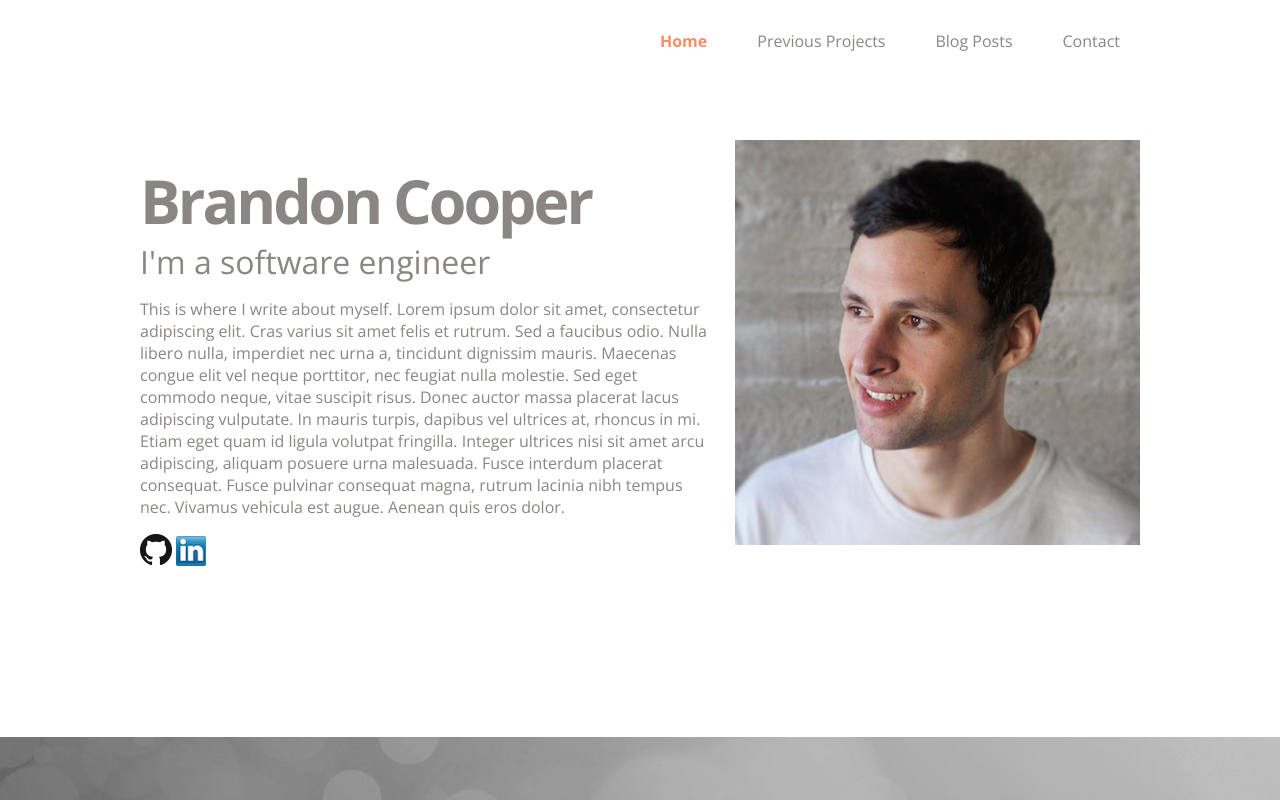
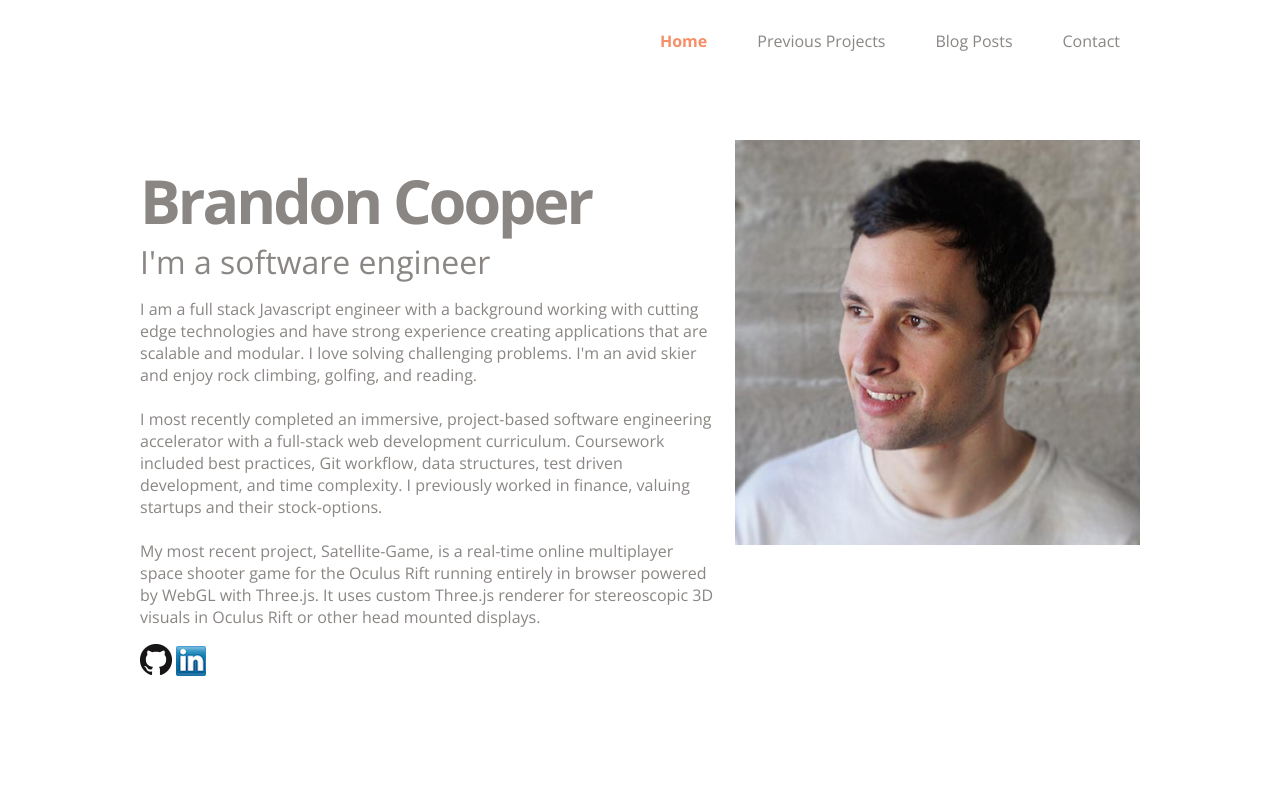
Before and after one commit to cooperjbrandon/personal_website, a website: page index.html in a window 1280 px wide. Shown: the top 800 px of the page. Drawn offline with nearby package versions, Linux system fonts and the light colour scheme; files that its build step writes are made by us from their sources.

Commit message:
change about me message

```diff
--- a/index.html
+++ b/index.html
@@ -37,7 +37,7 @@
 			<div id="content" class="grid_7">
 				<h1>Brandon Cooper</h1>
 				<h2>I'm a software engineer</h2>
-				<p>This is where I write about myself. Lorem ipsum dolor sit amet, consectetur adipiscing elit. Cras varius sit amet felis et rutrum. Sed a faucibus odio. Nulla libero nulla, imperdiet nec urna a, tincidunt dignissim mauris. Maecenas congue elit vel neque porttitor, nec feugiat nulla molestie. Sed eget commodo neque, vitae suscipit risus. Donec auctor massa placerat lacus adipiscing vulputate. In mauris turpis, dapibus vel ultrices at, rhoncus in mi. Etiam eget quam id ligula volutpat fringilla. Integer ultrices nisi sit amet arcu adipiscing, aliquam posuere urna malesuada. Fusce interdum placerat consequat. Fusce pulvinar consequat magna, rutrum lacinia nibh tempus nec. Vivamus vehicula est augue. Aenean quis eros dolor.</p>
+				<p>I am a full stack Javascript engineer with a background working with cutting edge technologies and have strong experience creating applications that are scalable and modular. I love solving challenging problems. I'm an avid skier and enjoy rock climbing, golfing, and reading.</br></br>I most recently completed an immersive, project-based software engineering accelerator with a full-stack web development curriculum. Coursework included best practices, Git workflow, data structures, test driven development, and time complexity. I previously worked in finance, valuing startups and their stock-options.</br></br>My most recent project, Satellite-Game, is a real-time online multiplayer space shooter game for the Oculus Rift running entirely in browser powered by WebGL with Three.js. It uses custom Three.js renderer for stereoscopic 3D visuals in Oculus Rift or other head mounted displays.</p>
 				<p><a href="https://github.com/cooperjbrandon" target="_blank"><img src="images/GitHub-Mark-32px.png"></a> <a href="http://www.linkedin.com/in/cooperjbrandon" target="_blank"><img src="images/linkedInLogo.png"></a></p>
 			</div>
 			<div id="decorative" class="grid_5 omega">
```
